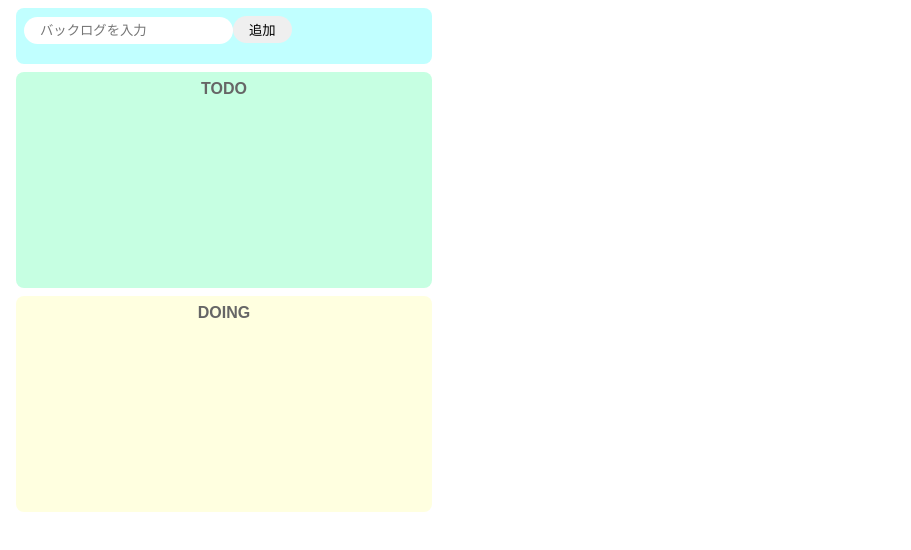
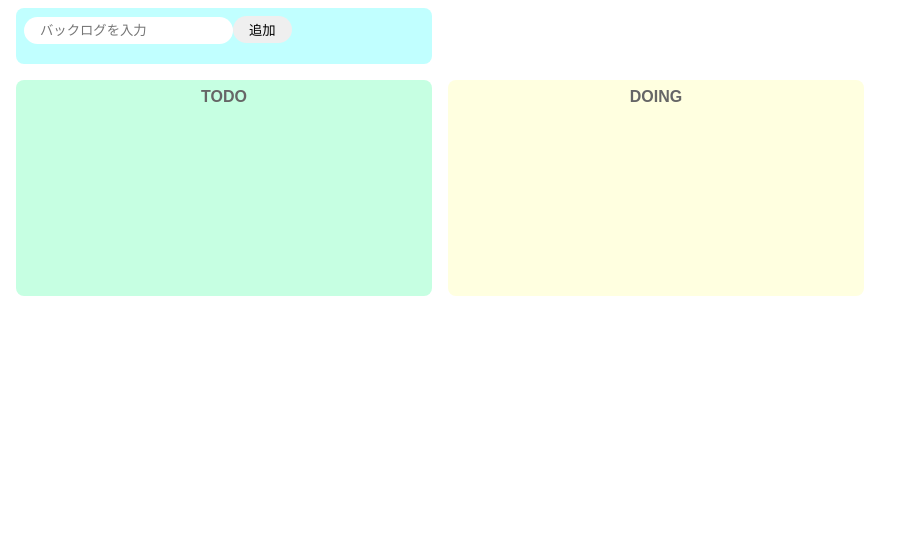
Before and after one commit to aya-yama/backlog-app, a React (Create React App) app: page / in a window 1280 px wide. Shown: the top 550 px of the page, without its empty margins (0-911 px from the left). Built offline with nearby package versions, Linux system fonts and the light colour scheme.

Commit message:
CSS変更（縦→横）

```diff
--- a/src/App.js
+++ b/src/App.js
@@ -40,6 +40,7 @@ export const App = () => {
         />
         <button onClick={onClickAdd}>追加</button>
       </div>
+      <div className="backlog1">
         <div className="incomplete-area">
           <p className="title">TODO</p>
           <ul>
@@ -67,6 +68,7 @@ export const App = () => {
             })}
           </ul>
         </div>
+      </div>
     </>
   );
 };
--- a/src/styles.css
+++ b/src/styles.css
@@ -64,3 +64,6 @@ li {
   align-items: center;
   padding-bottom: 4px;
 }
+.backlog1 {
+  display: flex;
+}
```
Lines whose indentation alone changed are shown as unchanged.
